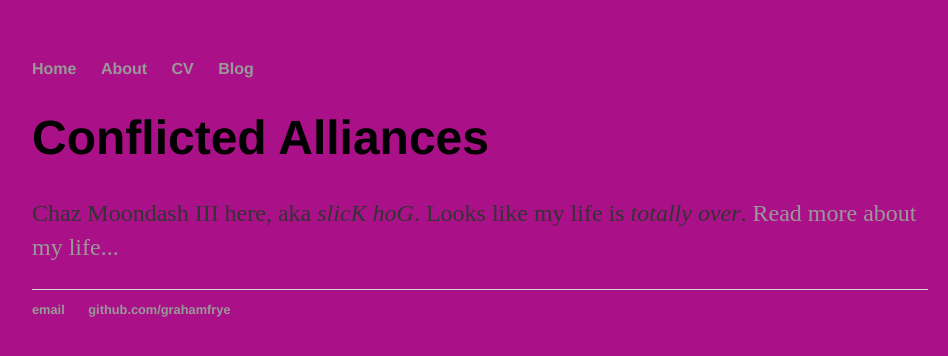
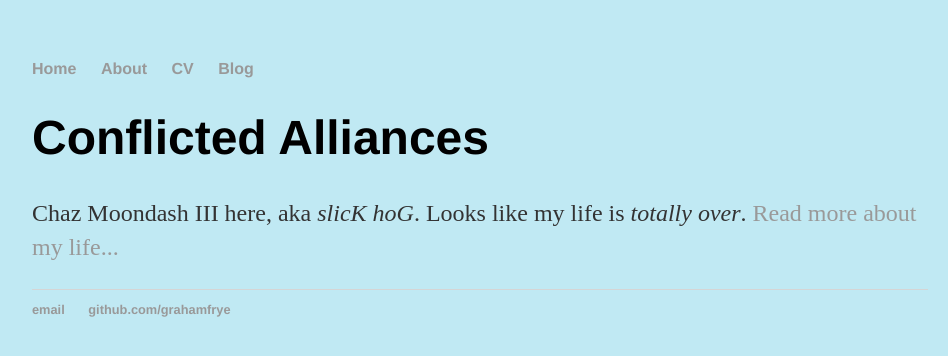
Before and after one commit to GrahamFrye/Conflicted-Alliances, a Jekyll site: the page built from index.html, in a window 1280 px wide. Shown: the top 356 px of the page, without its empty margins (160-1108 px from the left). Built offline with Jekyll 4.4.1, drawn with Linux system fonts in a browser that asks for light colours.

Commit message:
Update main.css

```diff
--- a/css/main.css
+++ b/css/main.css
@@ -1,7 +1,7 @@
 body {
     margin: 60px auto;
     width: 70%;
-    background-color: #aa1188;
+    background-color: #C0E9F3;
 }
 nav ul, footer ul {
     font-family:'Helvetica', 'Arial', 'Sans-Serif';
```
